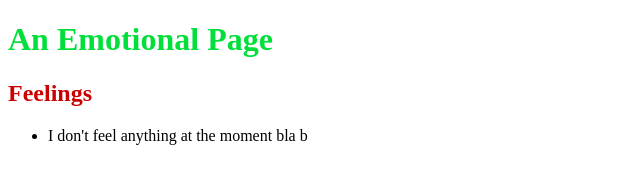
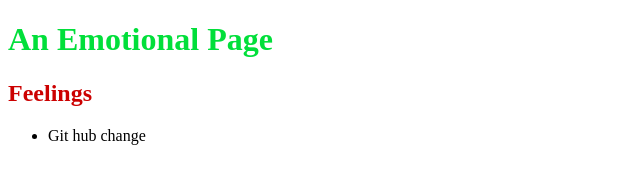
Before and after one commit to alexgerstner/test1, a plain HTML site: page index.html in a window 1280 px wide. Shown: the whole page, without its empty margins (0-640 px from the left). Drawn offline with Linux system fonts and the light colour scheme.

Commit message:
gh change

```diff
--- a/index.html
+++ b/index.html
@@ -8,7 +8,7 @@
   <h1 style ="color: #01DF3A">An Emotional Page</h1>
   <h2 style ="color: #C00">Feelings</h2>
   <ul>
-    <li>I don't feel anything at the moment bla b</li>
+    <li>Git hub change</li>
   </ul>
 </body>
 </html>
```
